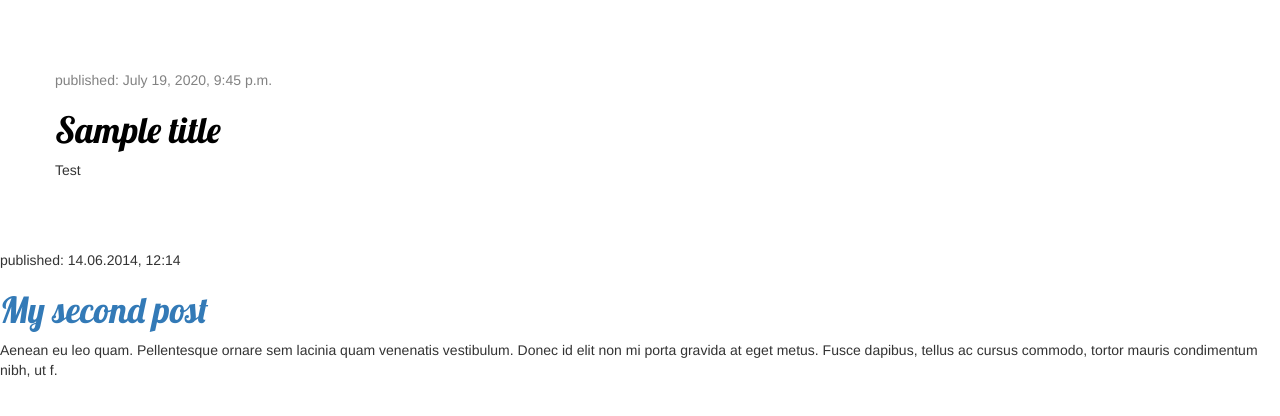
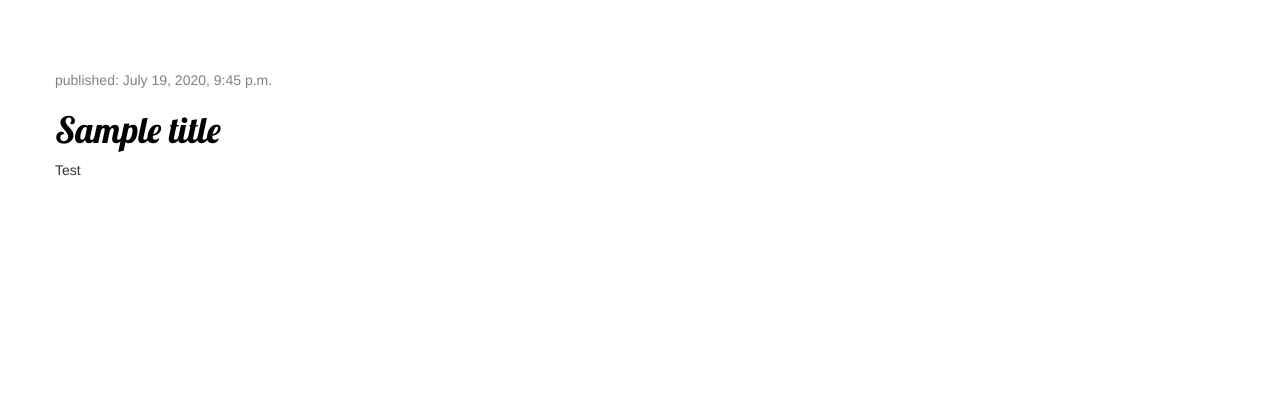
Before and after one commit to ZGenieZ/piro13_djangogirls, a Django app: page / in a window 1280 px wide. Shown: the part 253-669 px from the top of the page. Run offline with Django 3.2, Linux system fonts and the light colour scheme; data comes from the database, SQL or seed files in the repository; some libraries are stand-ins or nearby versions.

Commit message:
템플릿 확장하기

```diff
--- /dev/null
+++ b/blog/templates/blog/base.html
@@ -0,0 +1,23 @@
+{% load static %}
+<html>
+    <head>
+        <title>Django Girls blog</title>
+        <link rel="stylesheet" href="//maxcdn.bootstrapcdn.com/bootstrap/3.2.0/css/bootstrap.min.css">
+        <link rel="stylesheet" href="//maxcdn.bootstrapcdn.com/bootstrap/3.2.0/css/bootstrap-theme.min.css">
+        <link href='//fonts.googleapis.com/css?family=Lobster&subset=latin,latin-ext' rel='stylesheet' type='text/css'>
+        <link rel="stylesheet" href="{% static 'css/blog.css' %}">
+    </head>
+    <body>
+    <div class="page-header">
+        <h1><a href="/">Django Girls Blog</a></h1>
+    </div>
+    <div class="content container">
+        <div class="row">
+            <div class="col-md-8">
+                {% block content %}
+                {% endblock %}
+            </div>
+        </div>
+    </div>
+    </body>
+</html>
--- a/blog/templates/blog/post_list.html
+++ b/blog/templates/blog/post_list.html
@@ -1,20 +1,5 @@
-{% load static %}
-<html>
-    <head>
-        <title>Django Girls blog</title>
-        <link href="//fonts.googleapis.com/css?family=Lobster&subset=latin,latin-ext" rel="stylesheet" type="text/css">
-        <link rel="stylesheet" href="//maxcdn.bootstrapcdn.com/bootstrap/3.2.0/css/bootstrap.min.css">
-        <link rel="stylesheet" href="//maxcdn.bootstrapcdn.com/bootstrap/3.2.0/css/bootstrap-theme.min.css">
-        <link rel="stylesheet" href="{% static 'css/blog.css' %}">
-    </head>
-    <body>
-        <div class="page-header">
-            <h1><a href="">Django Girls Blog</a></h1>
-        </div>
-
-        <div class="content container">
-            <div class="row">
-        <div class="col-md-8">
+{% extends 'blog/base.html' %}
+{% block content %}
             {% for post in posts %}
                 <div class="post">
                     <div class="date">
@@ -24,14 +9,4 @@
                     <p>{{ post.text|linebreaksbr }}</p>
                 </div>
             {% endfor %}
-        </div>
-            </div>
-        </div>
-
-        <div>
-            <p>published: 14.06.2014, 12:14</p>
-            <h1><a href="">My second post</a></h1>
-            <p>Aenean eu leo quam. Pellentesque ornare sem lacinia quam venenatis vestibulum. Donec id elit non mi porta gravida at eget metus. Fusce dapibus, tellus ac cursus commodo, tortor mauris condimentum nibh, ut f.</p>
-        </div>
-    </body>
-</html>
+{% endblock %}
```
